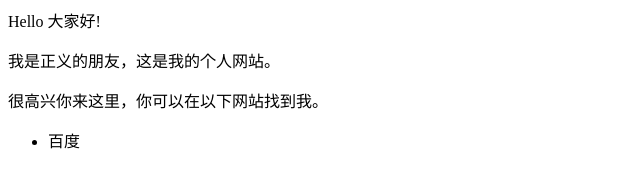
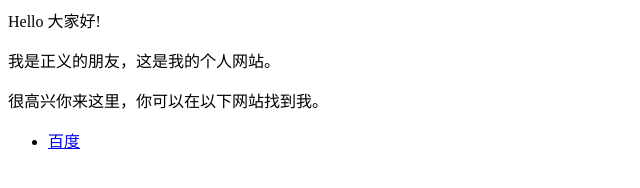
Before and after one commit to hcddf/hcddf.github.io, a plain HTML site: page index.html in a window 1280 px wide. Shown: the full height of the page, 0-640 px from the left. Drawn offline with Linux system fonts and the light colour scheme.

Commit message:
Update index.html

```diff
--- a/index.html
+++ b/index.html
@@ -2,5 +2,5 @@
 <p>我是正义的朋友，这是我的个人网站。</p>
 <p>很高兴你来这里，你可以在以下网站找到我。</p>
 <ul>
-    <li><a href:"http://www.baidu.com">百度</a></li>
+    <li><a href="http://www.baidu.com">百度</a></li>
 </ul>
```
